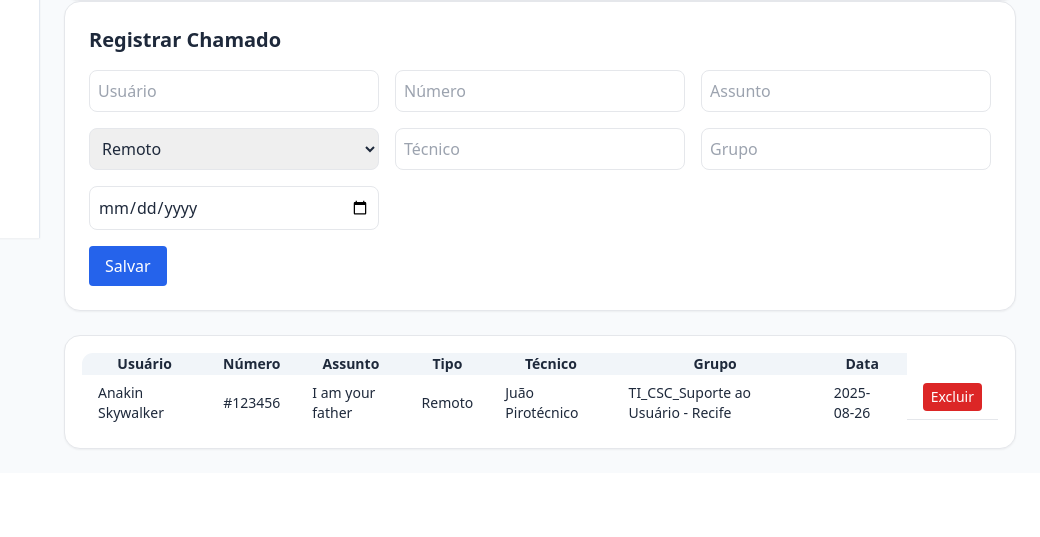
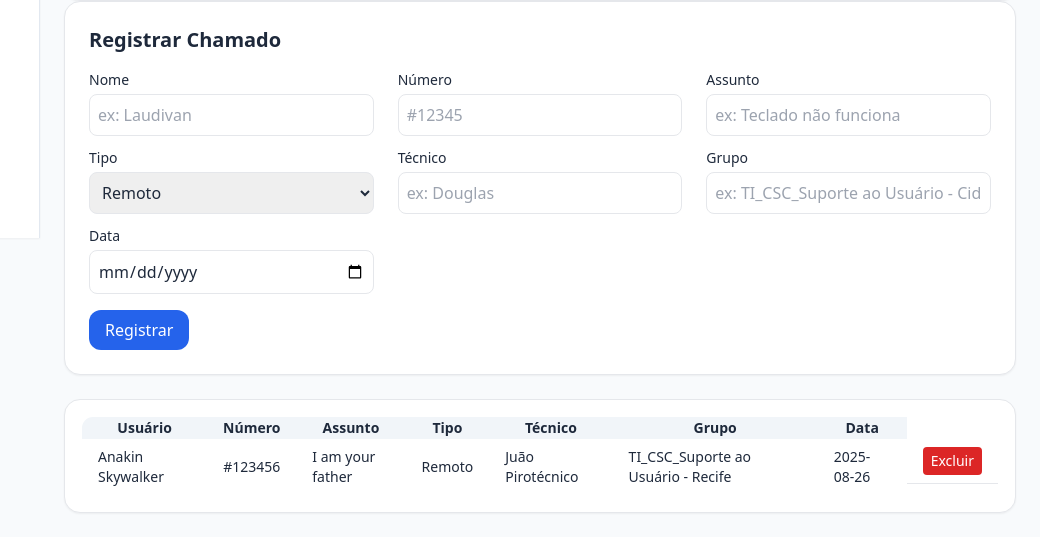
Before and after one commit to dghenri/pgi, a Flask app: page / in a window 1280 px wide. Shown: the part 562-1099 px from the top of the page, without its empty margins (240-1280 px from the left). Before the commit the page ends 1012 px from the top, so only its background shows below. Run offline with Flask 3, Linux system fonts and the light colour scheme; some libraries are stand-ins or nearby versions.

Commit message:
Correções na página de chamados

```diff
--- a/templates/index.html
+++ b/templates/index.html
@@ -272,19 +272,38 @@
         <section id="page-chamados" class=" space-y-6">
           <div class="bg-white border rounded-2xl shadow-sm p-6">
             <h3 class="text-xl font-semibold mb-4">Registrar Chamado</h3>
-            <div class="grid grid-cols-1 md:grid-cols-3 gap-4">
-              <input id="chamadoUsuario" placeholder="Usuário" class="p-2 border rounded-lg" />
-              <input id="chamadoNumero" placeholder="Número" class="p-2 border rounded-lg" />
-              <input id="chamadoAssunto" placeholder="Assunto" class="p-2 border rounded-lg" />
-              <select id="chamadoTipo" class="p-2 border rounded-lg">
-                <option>Remoto</option><option>Presencial</option><option>Blip</option>
+            <div class="grid grid-cols-1 md:grid-cols-3 gap-6">
+
+              <div>
+              <label class="block text-sm font-medium">Nome</label>
+              <input id="chamadoUsuario" placeholder="ex: Laudivan" class="w-full mt-1 p-2 border rounded-lg" />
+              <label class="block text-sm font-medium mt-3">Tipo</label>
+              <select id="chamadoTipo" class="w-full mt-1 p-2 border rounded-lg">
+                <option>Remoto</option>
+                <option>Presencial</option>
+                <option>Blip</option>
               </select>
-              <input id="chamadoTecnico" placeholder="Técnico" class="p-2 border rounded-lg" />
-              <input id="chamadoGrupo" placeholder="Grupo" class="p-2 border rounded-lg" />
-              <input type="date" id="chamadoData" class="p-2 border rounded-lg" />
+              <label class="block text-sm font-medium mt-3">Data</label>
+              <input type="date" id="chamadoData" class="w-full mt-1 p-2 border rounded-lg" />
+              </div>
+
+              <div>
+              <label class="block text-sm font-medium">Número</label>
+              <input id="chamadoNumero" placeholder="#12345" class="w-full mt-1 p-2 border rounded-lg" />
+              <label class="block text-sm font-medium mt-3">Técnico</label>
+              <input id="chamadoTecnico" placeholder="ex: Douglas" class="w-full mt-1 p-2 border rounded-lg" />
+              </div>
+
+              <div>
+              <label class="block text-sm font-medium">Assunto</label>
+              <input id="chamadoAssunto" placeholder="ex: Teclado não funciona" class="w-full mt-1 p-2 border rounded-lg" />
+              <label class="block text-sm font-medium mt-3">Grupo</label>
+              <input id="chamadoGrupo" placeholder="ex: TI_CSC_Suporte ao Usuário - Cidade" class="w-full mt-1 p-2 border rounded-lg" />
+              </div>
+
             </div>
             <div class="mt-4">
-              <button onclick="adicionarChamado()" class="bg-blue-600 text-white px-4 py-2 rounded">Salvar</button>
+              <button onclick="adicionarChamado()" class="bg-blue-600 hover:bg-blue-700 text-white px-4 py-2 rounded-xl">Registrar</button>
             </div>
           </div>
           <div class="bg-white border rounded-2xl shadow-sm p-4">
```
